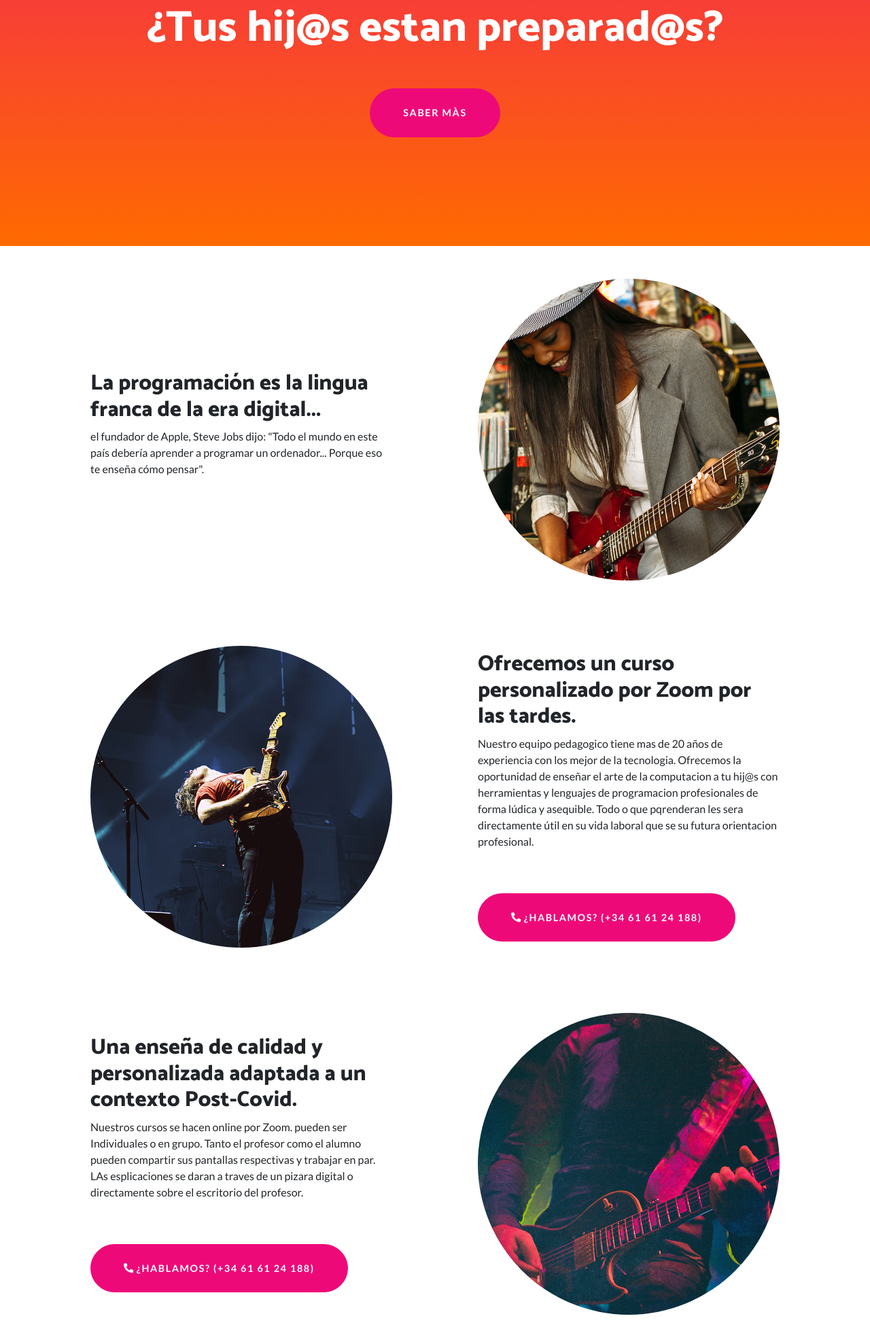
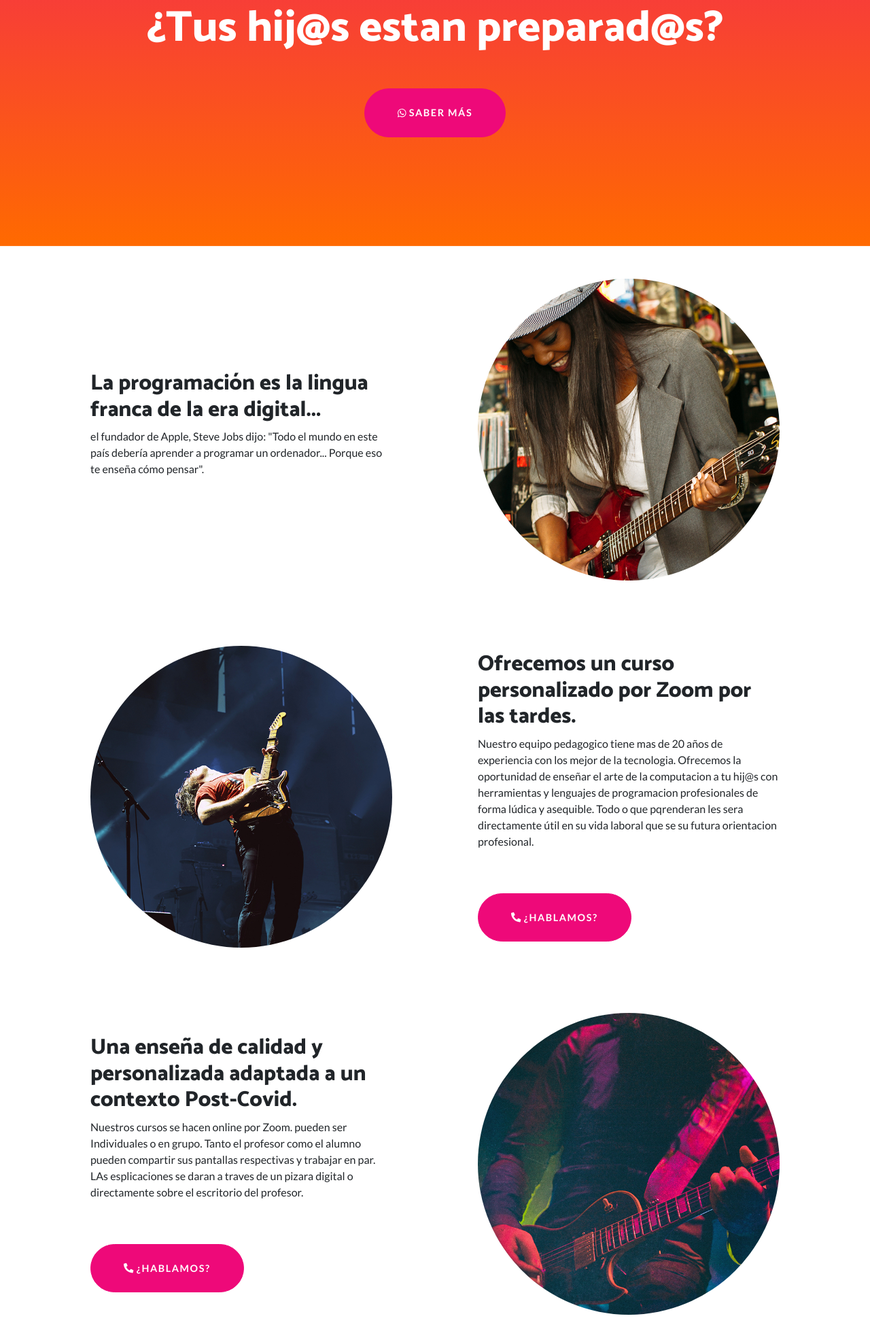
Before and after one commit to ingeheris/learning, a website: page index.html in a window 1280 px wide. Shown: the part 440-2392 px from the top of the page at 68% size. Drawn offline with Linux system fonts and the light colour scheme.

Commit message:
whatsapp

```diff
--- a/index.html
+++ b/index.html
@@ -51,7 +51,7 @@
       <div class="container">
         <h1 class="masthead-heading mb-0">Saber programar es el saber leer del Siglo XXI</h1>
         <h2 class="masthead-subheading mb-0">¿Tus hij@s estan preparad@s?</h2>
-        <a href="#" class="btn btn-primary btn-xl rounded-pill mt-5">Saber màs</a>
+        <a href="https://wa.me/0034616124188" class="btn btn-primary btn-xl rounded-pill mt-5"><i class="fab fa-whatsapp"></i> Saber más</a>
       </div>
     </div>
 
@@ -87,7 +87,7 @@
           <div class="p-5">
             <h2 class="display-5">Ofrecemos un curso personalizado por Zoom por las tardes.</h2>
             <p>Nuestro equipo pedagogico tiene mas de 20 años de experiencia con los mejor de la tecnologia. Ofrecemos la oportunidad de enseñar el arte de la computacion a tu hij@s con herramientas y lenguajes de programacion profesionales de forma lúdica y asequible. Todo o que pqrenderan les sera directamente útil en su vida laboral que se su futura orientacion profesional.</p>
-            <a href="tel:+34616124188" class="btn btn-primary btn-xl rounded-pill mt-5"><i class="fas fa-phone-alt Text-white " ></i> ¿Hablamos? (+34 61 61 24 188)</a>
+            <a href="tel:+34616124188" class="btn btn-primary btn-xl rounded-pill mt-5"><i class="fas fa-phone-alt Text-white " ></i> ¿Hablamos? </a>
           </div>
         </div>
       </div>
@@ -106,7 +106,7 @@
           <div class="p-5">
             <h2 class="display-5">Una enseña de calidad y personalizada adaptada a un contexto Post-Covid.</h2>
             <p>Nuestros cursos se hacen online por Zoom. pueden ser Individuales o en grupo. Tanto el profesor como el alumno pueden compartir sus pantallas respectivas y trabajar en par. LAs esplicaciones se daran a traves de un pizara digital o directamente sobre el escritorio del profesor.</p>
-            <a href="tel:+34616124188" class="btn btn-primary btn-xl rounded-pill mt-5"><i class="fas fa-phone-alt Text-white " ></i> ¿Hablamos? (+34 61 61 24 188)</a>
+            <a href="tel:+34616124188" class="btn btn-primary btn-xl rounded-pill mt-5"><i class="fas fa-phone-alt Text-white " ></i> ¿Hablamos? </a>
           </div>
         </div>
       </div>
@@ -125,7 +125,7 @@
           <div class="p-5">
             <h2 class="display-5">Una formacion de nivel profesional asequible.</h2>
             <p><b>Por 50€ al mes</b> con <b>uno a dos cursos de una hora por semana</b>, abres las puertas a tus hij@s al saber de hoy y del mañana. ¡No le quites esta oportunidad!</p>
-            <a href="tel:+34616124188" class="btn btn-primary btn-xl rounded-pill mt-5"><i class="fas fa-phone-alt Text-white " ></i> ¿Hablamos? (+34 61 61 24 188)</a>
+            <a href="tel:+34616124188" class="btn btn-primary btn-xl rounded-pill mt-5"><i class="fas fa-phone-alt Text-white " ></i> ¿Hablamos? </a>
           </div>
         </div>
       </div>
```
